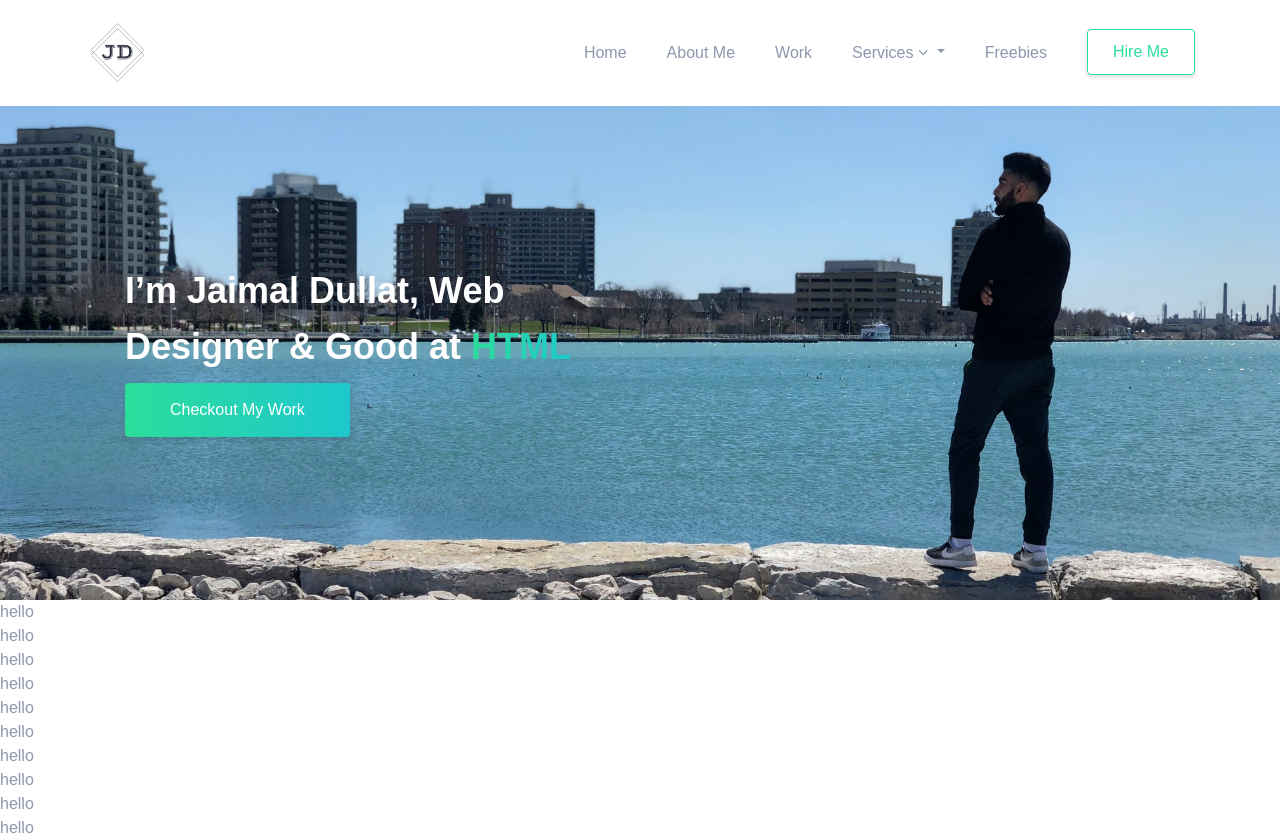
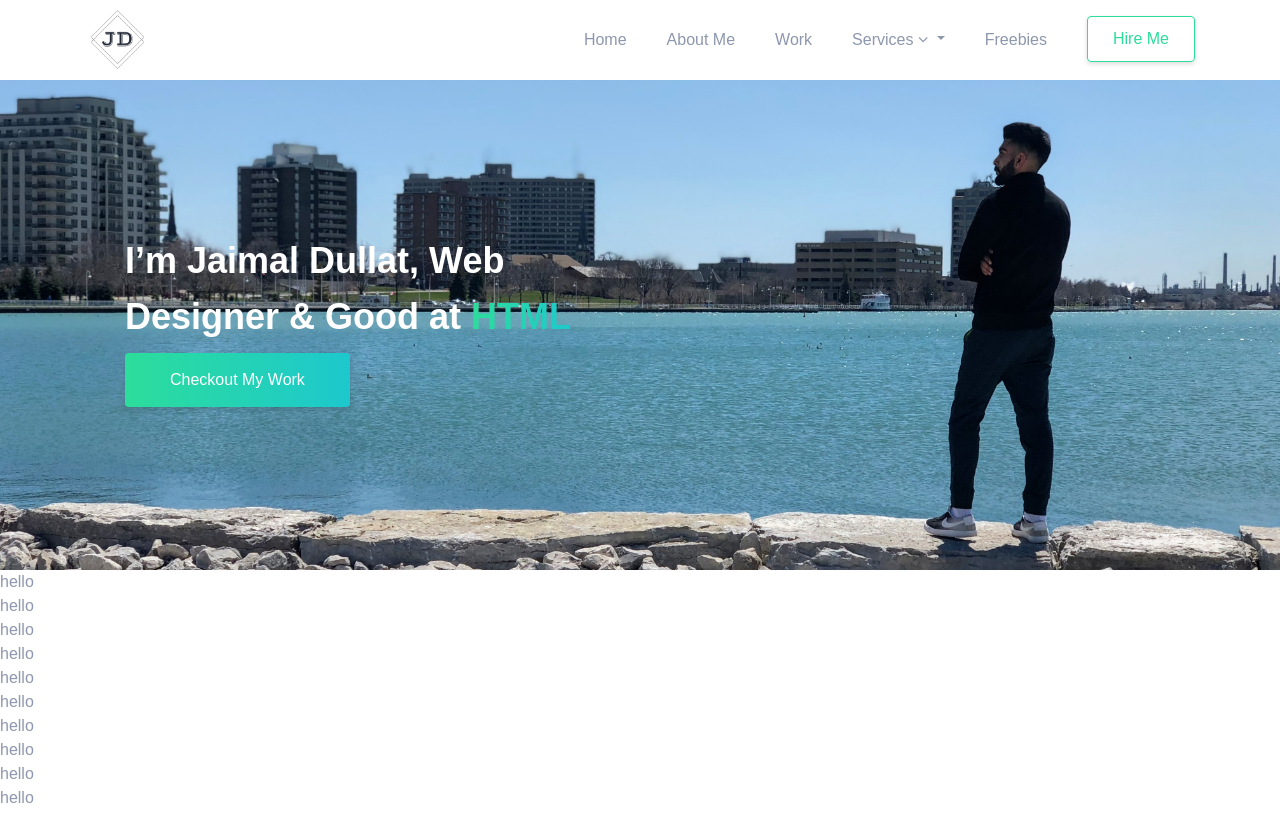
Before and after one commit to Jaimaldullat/jaimaldullat.github.io, a PHP site: page / in a window 1280 px wide. After the commit the page ends 803 px from the top, so only its background shows below. Run offline with PHP 8.4, Linux system fonts and the light colour scheme; style sheets or scripts are compiled from the project's sources.

Commit message:
Updated Css Navbar

```diff
--- a/resources/css/style.css
+++ b/resources/css/style.css
@@ -1928,7 +1928,7 @@ Section Navbar and Header
 }
 
 .h1-nav {
-    padding: 15px 0;
+    padding: 2px 0;
 }
 
 .h1-nav .navbar-brand img {
@@ -1962,7 +1962,7 @@ Section Navbar and Header
     height: 500px;
     background-position: right;
     position: relative;
-    margin-top: 100px;
+    margin-top: 70px;
     display: -webkit-box;
     display: -ms-flexbox;
     display: flex;
```
